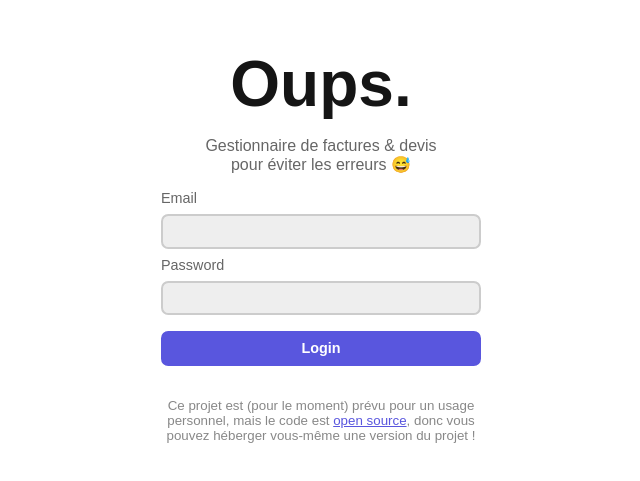
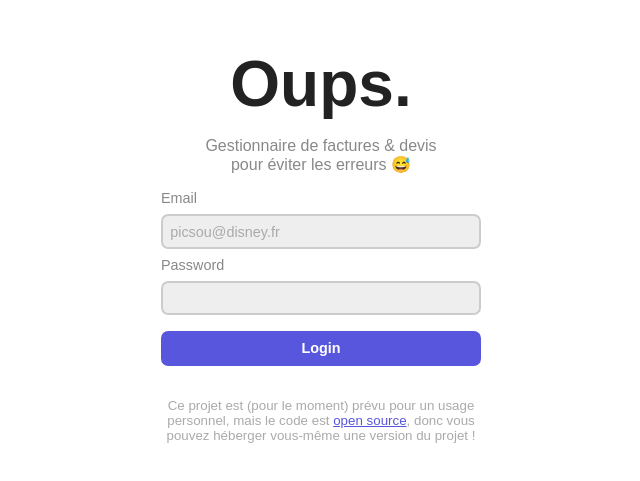
Before and after one commit to jeremt/oups, a SvelteKit app: page / in a window 1280 px wide. Shown: the part 155-636 px from the top of the page, without its empty margins (319-959 px from the left). Built offline with nearby package versions, Linux system fonts and the light colour scheme; no server answers; a web font is replaced by a local one.

Commit message:
feat: fix theme

```diff
--- a/src/routes/+page.svelte
+++ b/src/routes/+page.svelte
@@ -20,7 +20,7 @@
     <div class="subtitle">Gestionnaire de factures & devis<br />pour éviter les erreurs 😅</div>
     <form method="post">
         <label for="email">Email</label>
-        <input id="email" name="email" type="email" autocomplete="email" value={form?.email} />
+        <input id="email" name="email" type="email" placeholder="picsou@disney.fr" autocomplete="email" value={form?.email} />
         <label for="password">Password</label>
         <input id="password" name="password" type="password" autocomplete="current-password" />
         <button class="btn" type="submit" style:margin-top="0.5rem">Login</button>
--- a/src/styles/theme.css
+++ b/src/styles/theme.css
@@ -22,21 +22,21 @@
 }
 
 html[color-scheme='dark'] {
-    --color-fg: var(--color-white);
-    --color-fg-1: var(--color-white-1);
-    --color-fg-2: var(--color-gray);
-    --color-bg: var(--color-black);
-    --color-bg-1: var(--color-black-1);
-    --color-bg-2: var(--color-black-2);
+    --color-fg: #ffffff;
+    --color-fg-1: #cccccc;
+    --color-fg-2: #aaaaaa;
+    --color-bg: #151515;
+    --color-bg-1: #333333;
+    --color-bg-2: #444444;
 }
 
 html[color-scheme='light'] {
-    --color-fg: var(--color-black);
-    --color-fg-1: var(--color-black-1);
-    --color-fg-2: var(--color-gray);
-    --color-bg: var(--color-white);
-    --color-bg-1: var(--color-white-1);
-    --color-bg-2: var(--color-white-2);
+    --color-fg: #222222;
+    --color-fg-1: #888888;
+    --color-fg-2: #aaaaaa;
+    --color-bg: #ffffff;
+    --color-bg-1: #eeeeee;
+    --color-bg-2: #cccccc;
 }
 
 /* Root */
@@ -128,7 +128,7 @@ textarea.invisible {
     border-radius: 0.3em;
     color: var(--color-fg);
     &::placeholder {
-        color: var(--color-fg-2);
+        color: var(--color-fg-1);
     }
     &:hover,
     &:focus {
```
